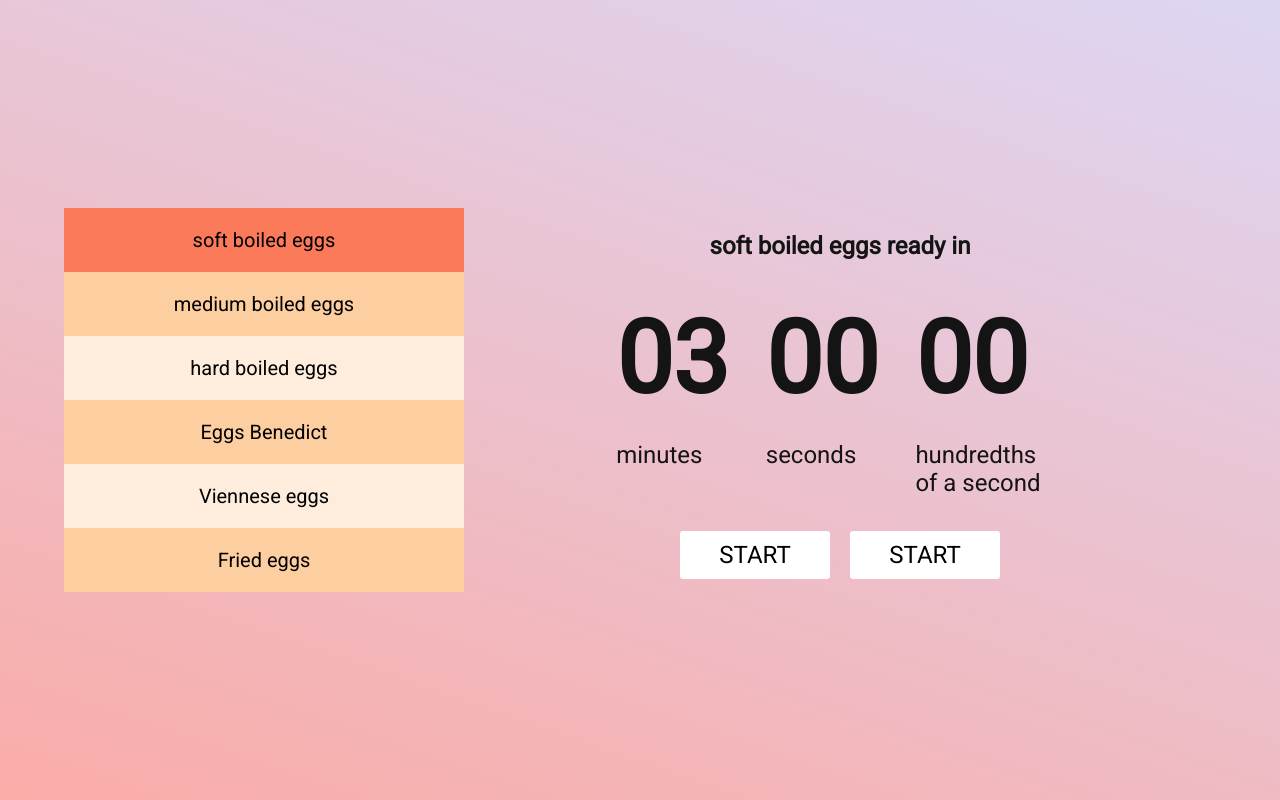
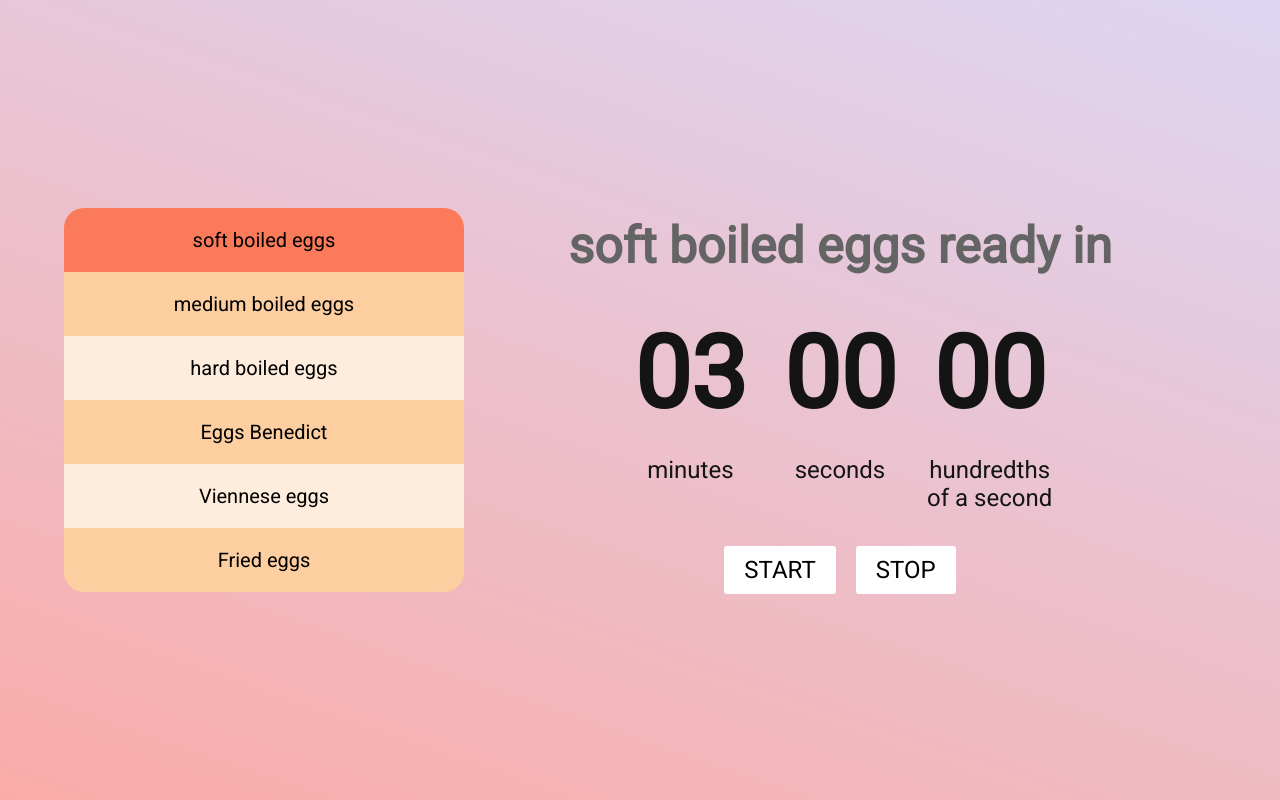
Before and after one commit to wasiak93/cooking-timer, a React (Create React App) app: page / in a window 1280 px wide. Built offline with nearby package versions, Linux system fonts and the light colour scheme.

Commit message:
add style for Console

```diff
--- a/src/Button/Button.css
+++ b/src/Button/Button.css
@@ -1,5 +1,5 @@
 .button {
-  padding: 5px 10px;
+  padding: 10px;
   margin: 5px;
   border: none;
   outline: none;
@@ -16,11 +16,10 @@
 
 .button--console {
   background-color: white;
-  width: 150px;
   margin: 10px;
-  padding: 10px;
+  padding: 5px 10px;
   text-transform: uppercase;
-  font-size: 24px;
+  font-size: 18px;
 }
 
 .button--active,
@@ -51,4 +50,9 @@
   .header .button--active:hover {
     background-color: #FA7A5A
   }
+
+  .button--console {
+    padding: 10px 20px;
+    font-size: 24px;
+  }
 }
--- a/src/Main/Header/Header.css
+++ b/src/Main/Header/Header.css
@@ -2,6 +2,9 @@
   display: flex;
   flex-wrap: wrap;
   justify-content: center;
+  border-radius: 20px;
+  overflow: hidden;
+  margin-top: 20px;
 }
 
 @media (min-width:1200px) {
@@ -9,5 +12,6 @@
     width: 400px;
     flex-direction: column;
     align-items: center;
+    margin-top: 0px;
   }
 }
--- a/src/Main/Timer/Clock/ClockItem.css
+++ b/src/Main/Timer/Clock/ClockItem.css
@@ -2,6 +2,7 @@
   /* background-color: aqua; */
   flex-basis: 33%;
   /* border: 1px solid black; */
+  text-align: center;
 }
 
 .clock-item__paragraph {
--- /dev/null
+++ b/src/Main/Timer/Console/Console.css
@@ -0,0 +1,3 @@
+.console {
+  display: flex;
+}
--- a/src/Main/Timer/Console/Console.js
+++ b/src/Main/Timer/Console/Console.js
@@ -1,6 +1,7 @@
 import React from "react";
 
 import Button from "../../../Button/Button";
+import "./Console.css";
 
 const Console = ({ activity, handlerButtonStart, handlerClear }) => {
   const buttonsArray = [
@@ -13,7 +14,7 @@ const Console = ({ activity, handlerButtonStart, handlerClear }) => {
     },
     {
       id: 1,
-      activity: activity,
+      activity: "stop",
       handler: handlerClear,
       active: false,
       classEnd: "console",
@@ -30,7 +31,7 @@ const Console = ({ activity, handlerButtonStart, handlerClear }) => {
       />
     )
   );
-  return <div className="buttons">{buttons}</div>;
+  return <div className="console">{buttons}</div>;
 };
 
 export default Console;
--- a/src/Main/Timer/Timer.css
+++ b/src/Main/Timer/Timer.css
@@ -2,7 +2,7 @@
   display: flex;
   flex-direction: column;
   align-items: center;
-  margin-top: 50px;
+  margin-top: 20px;
   width: 100%;
   max-width: 450px;
 }
--- a/src/Main/Timer/Timer.js
+++ b/src/Main/Timer/Timer.js
@@ -2,7 +2,7 @@ import React from "react";
 
 import Clock from "./Clock/Clock";
 import Title from "./Title/Title";
-import Buttons from "./Console/Console";
+import Console from "./Console/Console";
 import "./Timer.css";
 
 const Timer = ({
@@ -16,7 +16,7 @@ const Timer = ({
     <div className="timer">
       <Title actualMeal={actualMeal} />
       <Clock timerValue={timerValue} handlerClear={handlerClear} />
-      <Buttons
+      <Console
         activity={activity}
         handlerButtonStart={handlerButtonStart}
         handlerClear={handlerClear}
--- a/src/Main/Timer/Title/Title.css
+++ b/src/Main/Timer/Title/Title.css
@@ -1,4 +1,11 @@
 .title {
   margin: 20px;
   font-size: 24px;
+  color: rgb(100, 100, 100);
 }
+
+@media (min-width: 1200px) {
+  .title {
+    font-size: 50px;
+  }
+}
```
